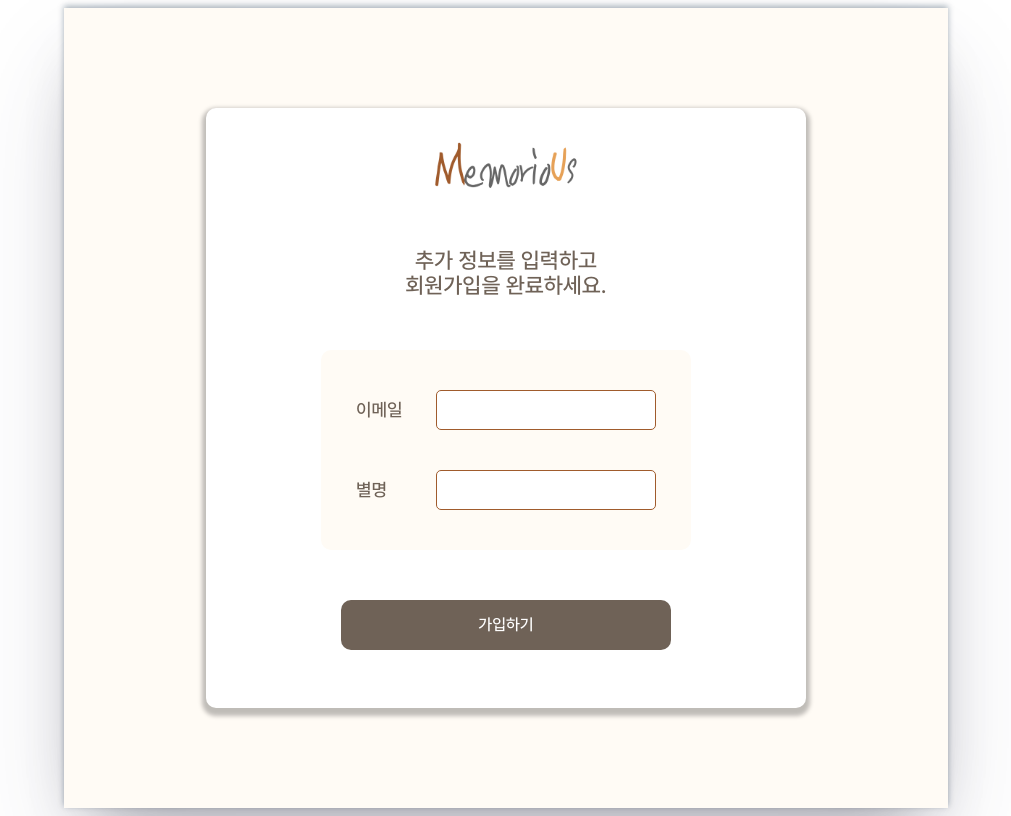
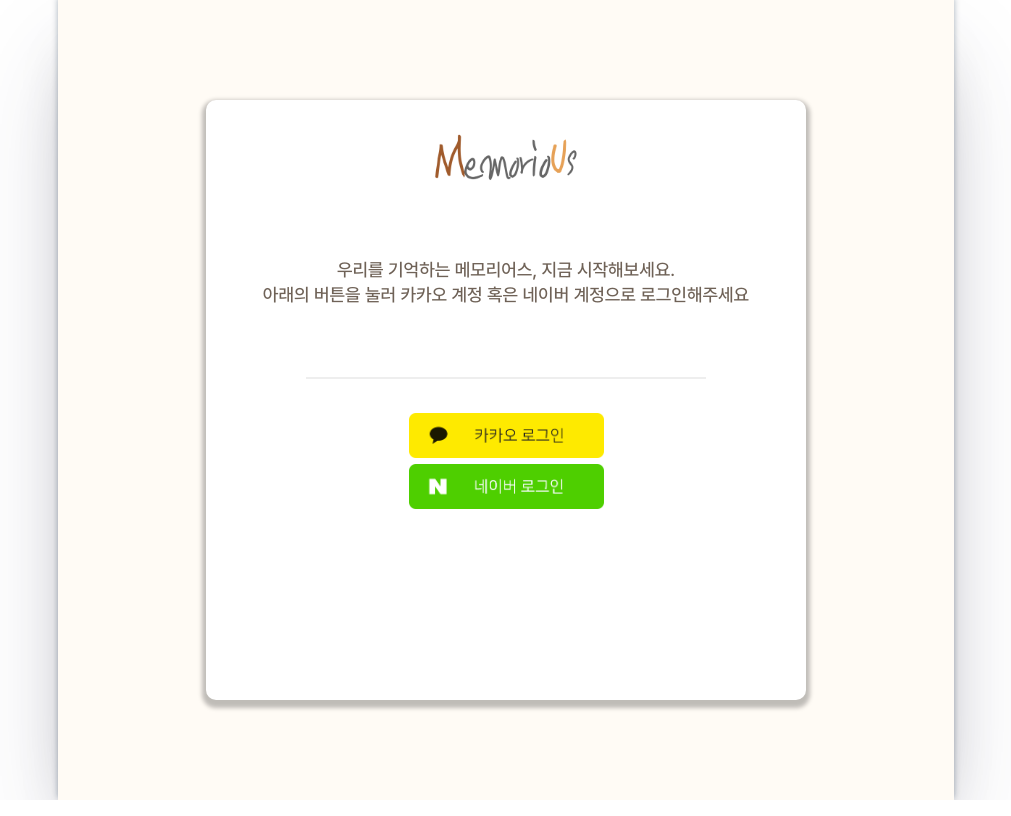
Before and after one commit to yoodeve/memorious-front-R, a React (Create React App) app: page /auth/oauth2/signup in a window 1280 px wide. Shown: the whole page, without its empty margins (134-1145 px from the left). Built offline with nearby package versions, Linux system fonts and the light colour scheme.

Commit message:
feat: 소셜로그인 완료 및 토큰 판별 Layout 업데이트

```diff
--- /dev/null
+++ b/src/Routing/Oauth2Route.js
@@ -0,0 +1,17 @@
+import React from "react";
+import { Route, Routes } from "react-router";
+import OAuth2Signup from "../pages/OAuth2Signup/OAuth2Signup";
+import OAuth2Signin from "../pages/OAuth2Signin/OAuth2Signin";
+import Oauth2Redirect from "../pages/Oauth2Redirect/Oauth2Redirect";
+
+function Oauth2Route() {
+    return (
+        <Routes>
+            <Route path="signup" element={<OAuth2Signup />} />
+            <Route path="signin" element={<OAuth2Signin />} />
+            <Route path="signup/redirect" element={<Oauth2Redirect type="naver" />} />
+        </Routes>
+    );
+}
+
+export default Oauth2Route;
--- a/src/Routing/index.js
+++ b/src/Routing/index.js
@@ -6,9 +6,9 @@
 import ChartRoute from "./ChartRoute";
 import MemoRoute from "./MemoRoute";
 import SettingRoute from "./SettingRoute";
-import OAuth2Signin from "../pages/OAuth2Signin/OAuth2Signin";
-import OAuth2Signup from "../pages/OAuth2Signup/OAuth2Signup";
 import CreateFamily from "../pages/CreateFamily/CreateFamily";
+import Oauth2Route from "./Oauth2Route";
+import TokenLayout from "../component/TokenLayout";
 
 function Routing() {
     return (
@@ -16,8 +16,9 @@
             <GlobalStyle />
             <BrowserRouter>
                 <Routes>
-                    <Route path="/" element={<SideBar />}>
-                        <Route path="/" element={<Navigate replace to="/calendar" />} />
+                    <Route element={<TokenLayout />}>
+                        <Route element={<SideBar />}>
+                            <Route path="/" element={<Navigate replace to="calendar" />} />
                             <Route path="calendar/*" element={<CalendarPage />} />
                             <Route path="memo" element={<MemoRoute />} />
                             <Route path="memo/*" element={<MemoRoute />} />
@@ -27,9 +28,9 @@
                             <Route path="map" element={<>맵</>} />
                             <Route path="setting/*" element={<SettingRoute />} />
                         </Route>
-                    <Route path="/auth/oauth2/signin" element={<OAuth2Signin />} />
-                    <Route path="/auth/oauth2/signup" element={<OAuth2Signup />} />
+                        <Route path="/auth/oauth2/*" element={<Oauth2Route />} />
                         <Route path="/create/family" element={<CreateFamily />} />
+                    </Route>
                 </Routes>
             </BrowserRouter>
         </>
--- /dev/null
+++ b/src/component/TokenLayout/index.jsx
@@ -0,0 +1,21 @@
+import React, { useEffect } from "react";
+import { Outlet, useNavigate } from "react-router-dom";
+
+function TokenLayout() {
+    const navigate = useNavigate();
+    const token = localStorage.getItem("accessToken");
+    useEffect(() => {
+        if (!token) {
+            navigate("/auth/oauth2/signup", { replace: false });
+        } else {
+            navigate("/calendar", { replace: false });
+        }
+    }, [token]);
+    return (
+        <>
+            <Outlet />
+        </>
+    );
+}
+
+export default TokenLayout;
--- a/src/pages/OAuth2Signin/OAuth2Signin.jsx
+++ b/src/pages/OAuth2Signin/OAuth2Signin.jsx
@@ -1,40 +1,70 @@
-import React from "react";
-import { Reset } from "styled-reset";
+/* eslint-disable*/
+import React, { useEffect, useState } from "react";
 /** @jsxImportSource @emotion/react */
-import * as S from "./Style";
+import { useSearchParams } from "react-router-dom";
+import { instance } from "../../config";
+import { inputBox, inputContainer, signupButton, signupContainer, signupText } from "../OAuth2Signup/style";
+import { logoBox, mainContainer, mainLayout } from "./style";
 
 function OAuth2Signin() {
-    const handleKakaoLogin = () => {
-        window.location.href = "http://localhost:8080/oauth2/authorization/kakao";
+    const [searchParams, setSearchParams] = useSearchParams();
+    // const navigate = useNavigate();
+
+    const user = {
+        email: "",
+        nickname: "",
+        oauth2Id: searchParams.get("oauth2Id"),
+        provider: searchParams.get("provider"),
     };
-    const handleNaverLogin = () => {
-        window.location.href = "http://localhost:8080/oauth2/authorization/naver";
+
+    const [signupUser, setSignupUser] = useState(user);
+
+    const handleInputChange = e => {
+        setSignupUser({
+            ...signupUser,
+            [e.target.name]: e.target.value,
+        });
+    };
+
+    const handleSignupSubmit = async () => {
+        try {
+            const response = await instance.post("/api/auth/oauth2/signup", signupUser);
+            localStorage.setItem("accessToken", `Bearer ${response.data}`);
+        } catch (error) {
+            console.error(error.response);
+        }
+        alert("회원가입 성공");
+        window.location.replace("/");
     };
 
     return (
         <>
-            <Reset />
-            <div css={S.mainLayout}>
-                <div css={S.mainContainer}>
-                    <div css={S.logoBox}>
+            <div css={mainLayout}>
+                <div css={mainContainer}>
+                    <div css={logoBox}>
                         <img src="/assets/images/logo.png" alt="" />
                     </div>
-                    <div css={S.introText}>
+                    <div css={signupText}>
                         <p>
-                            우리를 기억하는 메모리어스, 지금 시작해보세요.
+                            추가 정보를 입력하고
                             <br />
-                            아래의 버튼을 눌러 카카오 계정 혹은 네이버 계정으로 로그인해주세요
+                            회원가입을 완료하세요.
                         </p>
                     </div>
-                    <div css={S.line} />
-                    <div css={S.loginButtonBox}>
-                        <div css={S.loginButton} onClick={handleKakaoLogin}>
-                            <img src="/assets/images/kakao_login_logo.png" alt="" />
+                    <div css={signupContainer}>
+                        <div css={inputContainer}>
+                            <div>이메일</div>
+                            <input type="email" css={inputBox} onChange={handleInputChange} name="email" />
                         </div>
-                        <div css={S.loginButton} onClick={handleNaverLogin}>
-                            <img src="/assets/images/naver_login_logo.png" alt="" />
+
+                        <div css={inputContainer}>
+                            <div>별명</div>
+                            <input type="text" css={inputBox} onChange={handleInputChange} name="nickname" />
                         </div>
                     </div>
+                    <button css={signupButton} onClick={handleSignupSubmit}>
+                        가입하기
+                    </button>
                 </div>
             </div>
         </>
--- a/src/pages/OAuth2Signup/OAuth2Signup.jsx
+++ b/src/pages/OAuth2Signup/OAuth2Signup.jsx
@@ -1,72 +1,41 @@
-/* eslint-disable*/
-import React, { useEffect, useState } from "react";
+import React from "react";
+import { Reset } from "styled-reset";
+import { introText, line, loginButton, loginButtonBox, mainContainer, mainLayout } from "../OAuth2Signin/style";
+import { logoBox } from "./style";
 /** @jsxImportSource @emotion/react */
-import { useSearchParams } from "react-router-dom";
-import { mainContainer, mainLayout } from "../OAuth2Signin/Style";
-import * as S from "./Style";
-import { instance } from "../../config";
 
 function OAuth2Signup() {
-    const [searchParams, setSearchParams] = useSearchParams();
-    // const navigate = useNavigate();
-
-    const user = {
-        email: "",
-        nickname: "",
-        oauth2Id: searchParams.get("oauth2Id"),
-        provider: searchParams.get("provider"),
+    const handleKakaoLogin = () => {
+        window.location.href = "http://localhost:8080/oauth2/authorization/kakao";
     };
-
-    const [signupUser, setSignupUser] = useState(user);
-
-    const handleInputChange = e => {
-        setSignupUser({
-            ...signupUser,
-            [e.target.name]: e.target.value,
-        });
-    };
-
-    const handleSignupSubmit = async () => {
-        try {
-            console.log(signupUser);
-            const response = await instance.post("/api/auth/oauth2/signup", signupUser);
-        } catch (error) {
-            console.error(error.response);
-        }
-        // await instance.post("/api/auth/oauth2/signin", signupUser);
-        // localStorage.setItem("accessToken", `Bearer ${response.data}`);
-        alert("회원가입 성공");
-        window.location.reload();
+    const handleNaverLogin = () => {
+        window.location.href = "http://localhost:8080/oauth2/authorization/naver";
     };
 
     return (
         <>
+            <Reset />
             <div css={mainLayout}>
                 <div css={mainContainer}>
-                    <div css={S.logoBox}>
+                    <div css={logoBox}>
                         <img src="/assets/images/logo.png" alt="" />
                     </div>
-                    <div css={S.signupText}>
+                    <div css={introText}>
                         <p>
-                            추가 정보를 입력하고
+                            우리를 기억하는 메모리어스, 지금 시작해보세요.
                             <br />
-                            회원가입을 완료하세요.
+                            아래의 버튼을 눌러 카카오 계정 혹은 네이버 계정으로 로그인해주세요
                         </p>
                     </div>
-                    <div css={S.signupContainer}>
-                        <div css={S.inputContainer}>
-                            <div>이메일</div>
-                            <input type="email" css={S.inputBox} onChange={handleInputChange} name="email" />
+                    <div css={line} />
+                    <div css={loginButtonBox}>
+                        <div css={loginButton} onClick={handleKakaoLogin}>
+                            <img src="/assets/images/kakao_login_logo.png" alt="" />
                         </div>
-
-                        <div css={S.inputContainer}>
-                            <div>별명</div>
-                            <input type="text" css={S.inputBox} onChange={handleInputChange} name="nickname" />
+                        <div css={loginButton} onClick={handleNaverLogin}>
+                            <img src="/assets/images/naver_login_logo.png" alt="" />
                         </div>
                     </div>
-                    <button css={S.signupButton} onClick={handleSignupSubmit}>
-                        가입하기
-                    </button>
                 </div>
             </div>
         </>
--- /dev/null
+++ b/src/pages/Oauth2Redirect/Oauth2Redirect.jsx
@@ -0,0 +1,27 @@
+import React, { useEffect } from "react";
+import { useNavigate } from "react-router-dom";
+import { instance } from "../../config";
+
+function Oauth2Redirect({ type }) {
+    const navigate = useNavigate();
+    const token = new URL(window.location.href).searchParams.get("token");
+
+    useEffect(() => {
+        if (type === "naver") {
+            instance
+                .get("/api/auth/oauth2/signin", {
+                    headers: {
+                        Authorization: token,
+                    },
+                })
+                .then(res => {
+                    console.log(res);
+                    localStorage.setItem("accessToken", `Bearer ${res.data}`);
+                    navigate("/");
+                });
+        }
+    }, [type]);
+    return <>Redirecting</>;
+}
+
+export default Oauth2Redirect;
```
Also changed, not shown: 1 other file (tests, documents, lock files or other folders). Lines whose indentation alone changed are shown as unchanged.
